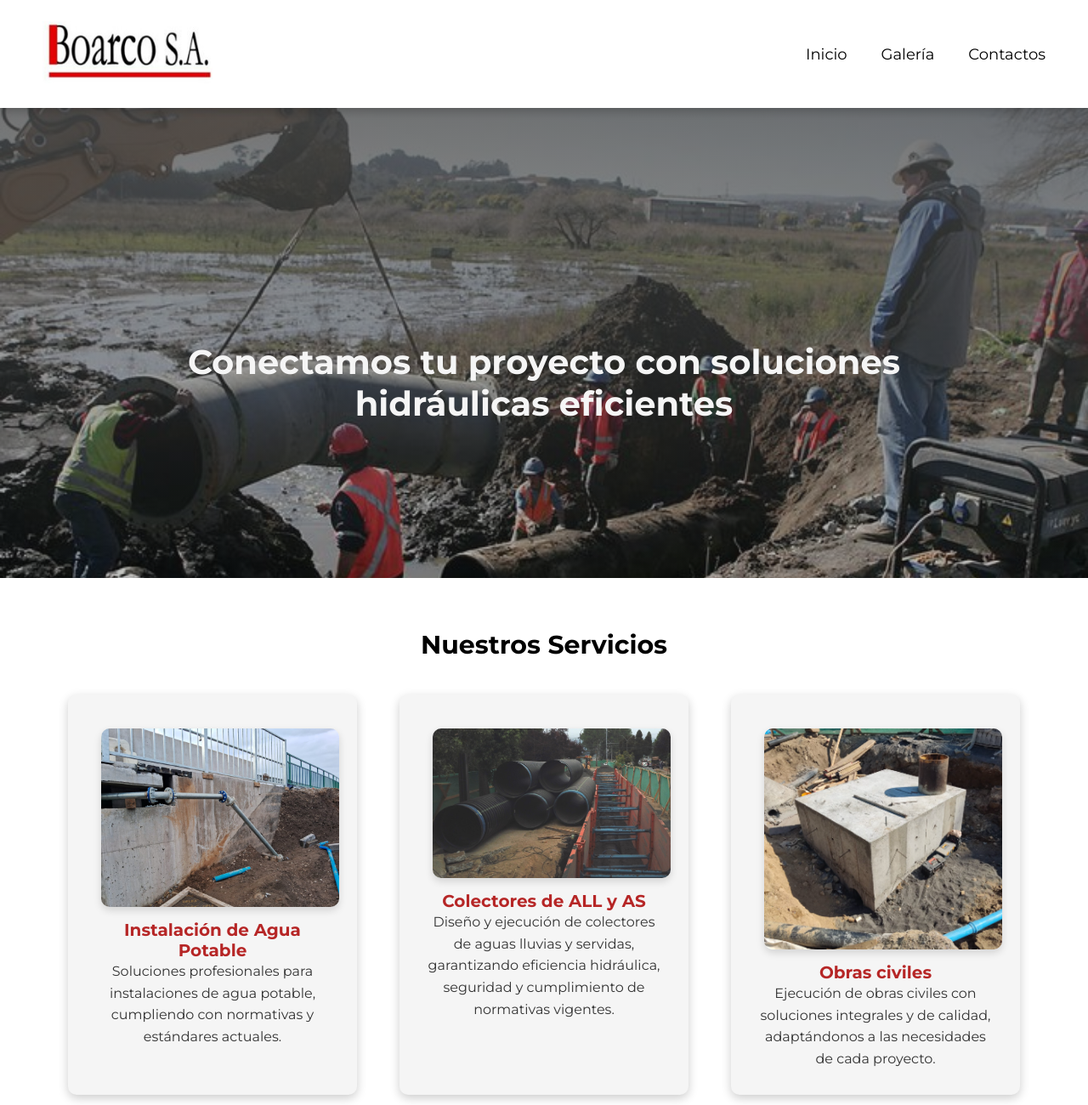
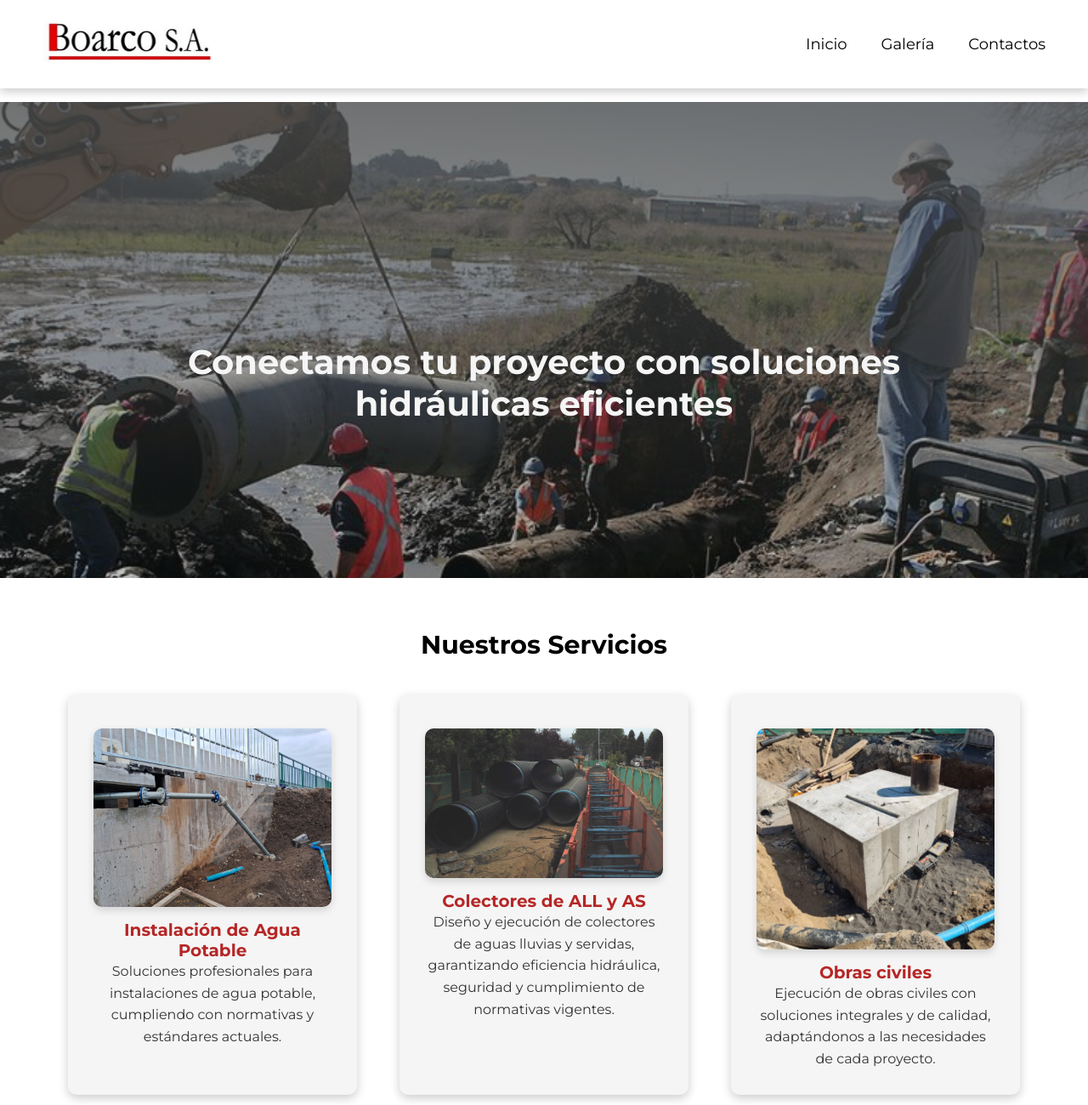
Before and after one commit to Ckmilo/boarco_final, a plain HTML site: page index.html in a window 1280 px wide. Shown: the top 1300 px of the page at 85% size. Drawn offline with Linux system fonts and the light colour scheme.

Commit message:
Update style.css

```diff
--- a/style.css
+++ b/style.css
@@ -35,7 +35,7 @@ p, h1, h2 , h3 {
 
 .logo img {
     width: 100%;
-    height: auto;
+    height: 50px;
      /* Tamaño en móviles */
 }
 
@@ -157,7 +157,7 @@ p, h1, h2 , h3 {
 }
 
 .servicio img {
-    margin: 10px 0 0 17px;
+    margin: 10px 0 0 0px;
     width: 280px;
     height: 250px;
     object-fit: cover;
@@ -573,4 +573,5 @@ p, h1, h2 , h3 {
         font-size: 13px;
         text-align: center;
       }
+
     }
```
